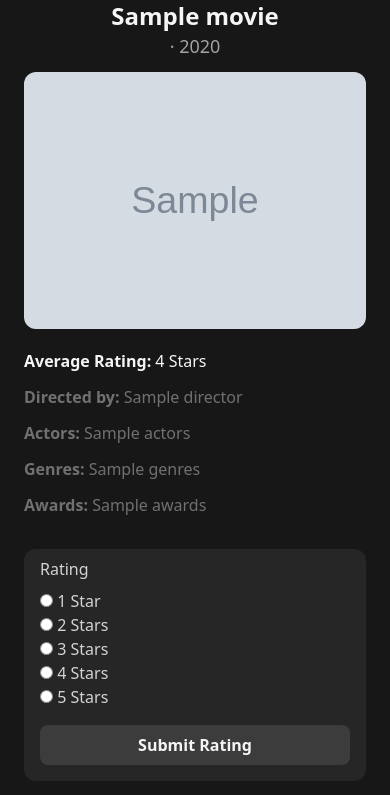
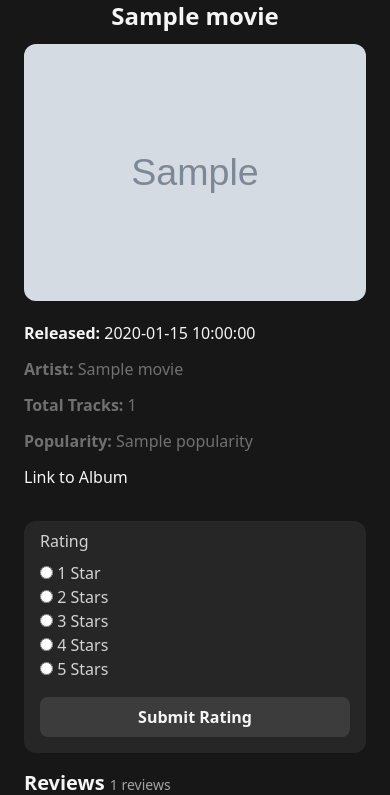
Before and after one commit to mcpolandm/388J_final, a Flask app: template p4/flask_app/templates/movie_detail.html in a window 390 px wide. Shown: the part 80-875 px from the top of the page. Run offline with Flask 2, Linux system fonts and the light colour scheme; the template is opened without the code that fills it: values that come from a table or form of the project are taken from there, most other values are stand-ins (such as "Sample title", 1, 10 or a date in 2020); grey boxes marked "Sample" are stand-in pictures; style sheets or scripts are compiled from the project's sources; some libraries are stand-ins or nearby versions.

Commit message:
display album details

```diff
--- a/p4/flask_app/movies/routes.py
+++ b/p4/flask_app/movies/routes.py
@@ -79,8 +79,9 @@ def query_results(query):
 
 @movies.route("/movies/<movie_id>", methods=["GET", "POST"])
 def movie_detail(movie_id):
+    spotify_client = SpotifyClient(sp_oauth.get_access_token()['access_token'])
     try:
-        result = movie_client.retrieve_movie_by_id(movie_id)
+        result = spotify_client.get_album_details(movie_id)
     except ValueError as e:
         return render_template("movie_detail.html", error_msg=str(e))
 
--- a/p4/flask_app/templates/movie_detail.html
+++ b/p4/flask_app/templates/movie_detail.html
@@ -11,15 +11,14 @@
 {# Display card for the movie details #}
 <div class="movie-container">
   <ul class="movie-info">
-    <div class="movie-title"> {{ movie.title }}
-      <p class="movie-date"> &middot; {{ movie.year }}</p>
+    <div class="movie-title"> {{ movie.name }}
     </div>
-    <img class="movie-img" alt="alt text" src="{{ movie.poster_url }}" />
-    <li class="opacity-100 md:px-4"><b>Average Rating:</b> {{ rating }} Stars</li>
-    <li class="opacity-40 md:px-4"><b>Directed by:</b> {{ movie.director }}</li>
-    <li class="opacity-40 md:px-4"><b>Actors:</b> {{ movie.actors }}</li>
-    <li class="opacity-40 md:px-4"><b>Genres:</b> {{ movie.genres }}</li>
-    <li class="opacity-40 md:px-4"><b>Awards:</b> {{ movie.awards }}</li>
+    <img class="movie-img" alt="alt text" src="{{ movie.image.url }}" />
+    <li class="opacity-100 md:px-4"><b>Released: </b> {{ movie.release_date }} </li>
+    <li class="opacity-40 md:px-4"><b>Artist:</b> {{ movie.artist_name }}</li>
+    <li class="opacity-40 md:px-4"><b>Total Tracks:</b> {{ movie.total_tracks }}</li>
+    <li class="opacity-40 md:px-4"><b>Popularity:</b> {{ movie.popularity }}</li>
+    <li class="md:px-4"><a href="{{movie.url}}">Link to Album</a></li>
   </ul>
 
   {# Reviews #}
```
Also changed, not shown: p4/flask_app/client.py (+16 -0 lines).
